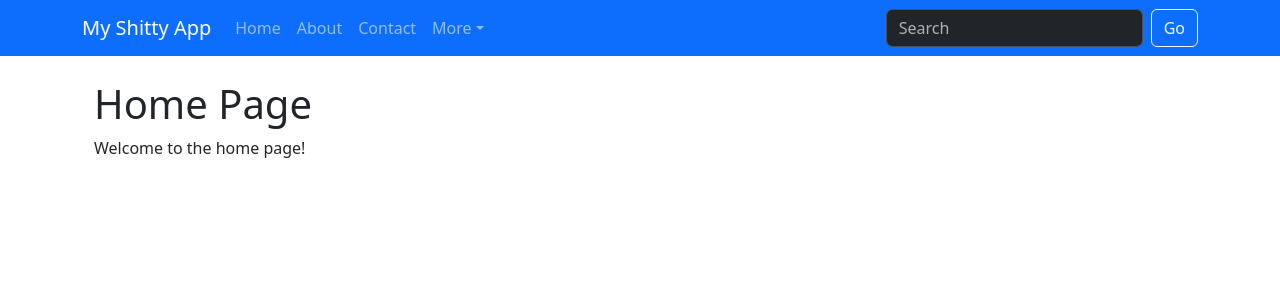
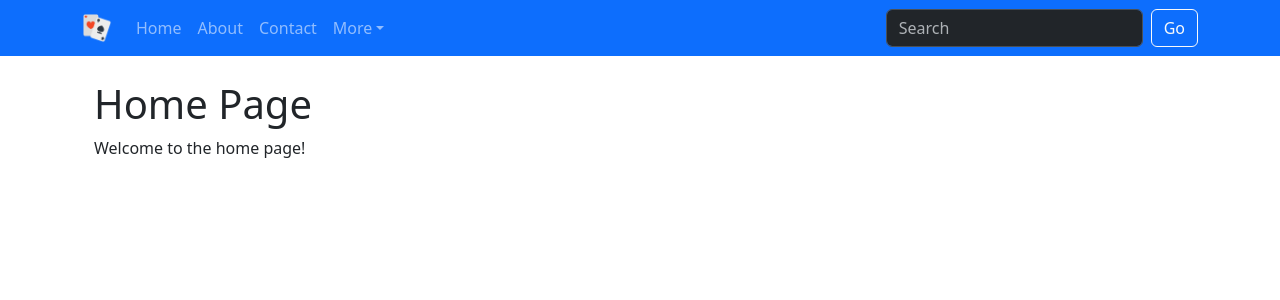
Before and after one commit to m-zta/first-react-app, a React (Vite) app: page / in a window 1280 px wide. Shown: the top 300 px of the page. Built offline with nearby package versions, Linux system fonts and the light colour scheme.

Commit message:
add brand logo to navbar

```diff
--- a/src/App.tsx
+++ b/src/App.tsx
@@ -1,4 +1,5 @@
 import { Routes, Route } from "react-router-dom";
+
 import MyNavbar from "./components/Navbar";
 import Home from "./pages/Home";
 import About from "./pages/About";
--- a/src/components/Navbar.tsx
+++ b/src/components/Navbar.tsx
@@ -4,6 +4,8 @@
 import { Container, Nav, Navbar, NavDropdown } from "react-bootstrap"; // to create the navbar
 import { Link } from "react-router-dom"; // to create links in the navbar to different pages of the app
 import { Form, FormControl, Button } from "react-bootstrap"; // to create a search bar in the navbar
+
+import pokerCards from "../assets/images/poker-cards.png"; // to import the logo image
 
 export default function MyNavbar() {
   return (
@@ -12,7 +14,13 @@ export default function MyNavbar() {
       <Container>
         {/* Container is not required, but adds padding */}
         <Navbar.Brand as={Link} to="/">
-          My Shitty App
+          <img
+            src={pokerCards}
+            width="30"
+            height="30"
+            className="d-inline-block align-top"
+            alt="logo"
+          />
         </Navbar.Brand>
         <Navbar.Toggle aria-controls="basic-navbar-nav" />
         {/* toggle button shown on small screens */}
--- a/src/index.css
+++ b/src/index.css
@@ -22,7 +22,7 @@ a:hover {
   color: #535bf2;
 }
 
-body, html {
+body {
   margin: 0;
   padding: 0;
   width: 100%;
```
Also changed, not shown: src/assets/images/poker-cards.png (added).
